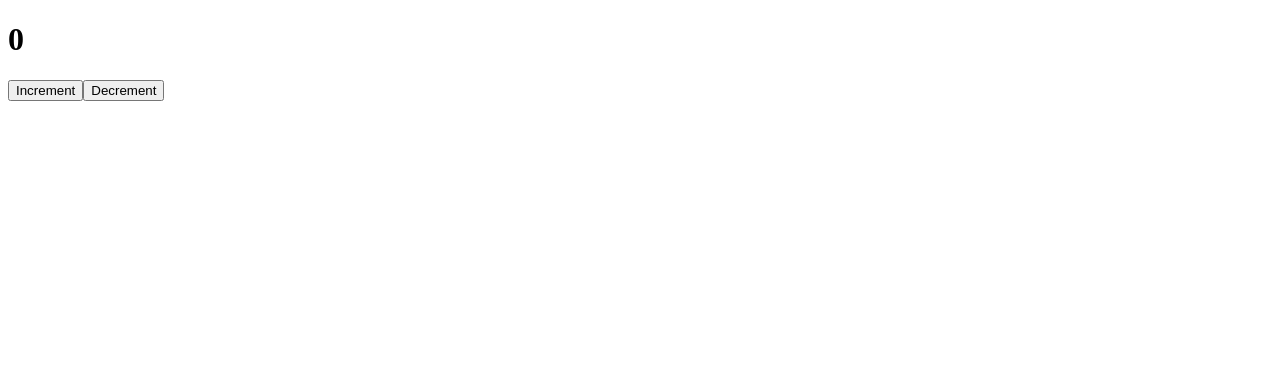
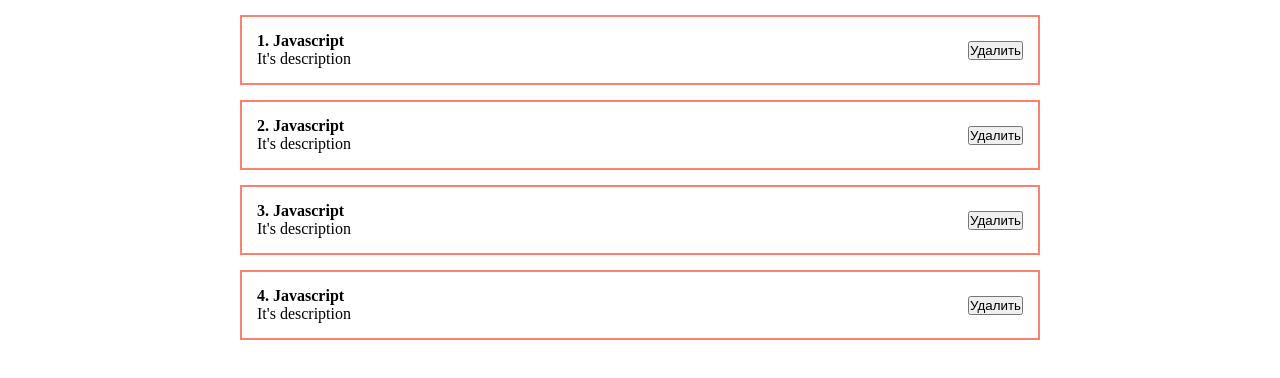
Before and after one commit to elenafrontend/react, a React (Create React App) app: page / in a window 1280 px wide. Shown: the top 378 px of the page. Built offline with nearby package versions, Linux system fonts and the light colour scheme.

Commit message:
feat: component props

```diff
--- a/src/App.js
+++ b/src/App.js
@@ -1,10 +1,14 @@
 import React from 'react';
-import ClassCounter from "./components/ClassCounter";
+import "./styles/App.css"
+import PostItem from "./components/PostItem";
 
 function App() {
   return (
     <div className="App">
-      <ClassCounter />
+      <PostItem post={{id: 1, title: "Javascript", body: "It's description"}}/>
+      <PostItem post={{id: 2, title: "Javascript", body: "It's description"}}/>
+      <PostItem post={{id: 3, title: "Javascript", body: "It's description"}}/>
+      <PostItem post={{id: 4, title: "Javascript", body: "It's description"}}/>
     </div>
   );
 }
--- /dev/null
+++ b/src/components/PostItem.jsx
@@ -0,0 +1,20 @@
+import React from 'react';
+
+const PostItem = (props) => {
+
+  return (
+    <div className="post">
+      <div className="post__content">
+        <strong>{ props.post.id }. { props.post.title }</strong>
+        <div>
+          { props.post.body }
+        </div>
+      </div>
+      <div className="post__btns">
+        <button>Удалить</button>
+      </div>
+    </div>
+  );
+};
+
+export default PostItem;
--- /dev/null
+++ b/src/styles/App.css
@@ -0,0 +1,23 @@
+* {
+    margin: 0;
+    padding: 0;
+    box-sizing: border-box;
+}
+
+#root {
+    display: flex;
+    justify-content: center;
+}
+
+.App {
+    width: 800px;
+}
+
+.post {
+    display: flex;
+    justify-content: space-between;
+    align-items: center;
+    margin-top: 15px;
+    padding: 15px;
+    border: 2px solid salmon;
+}
```
